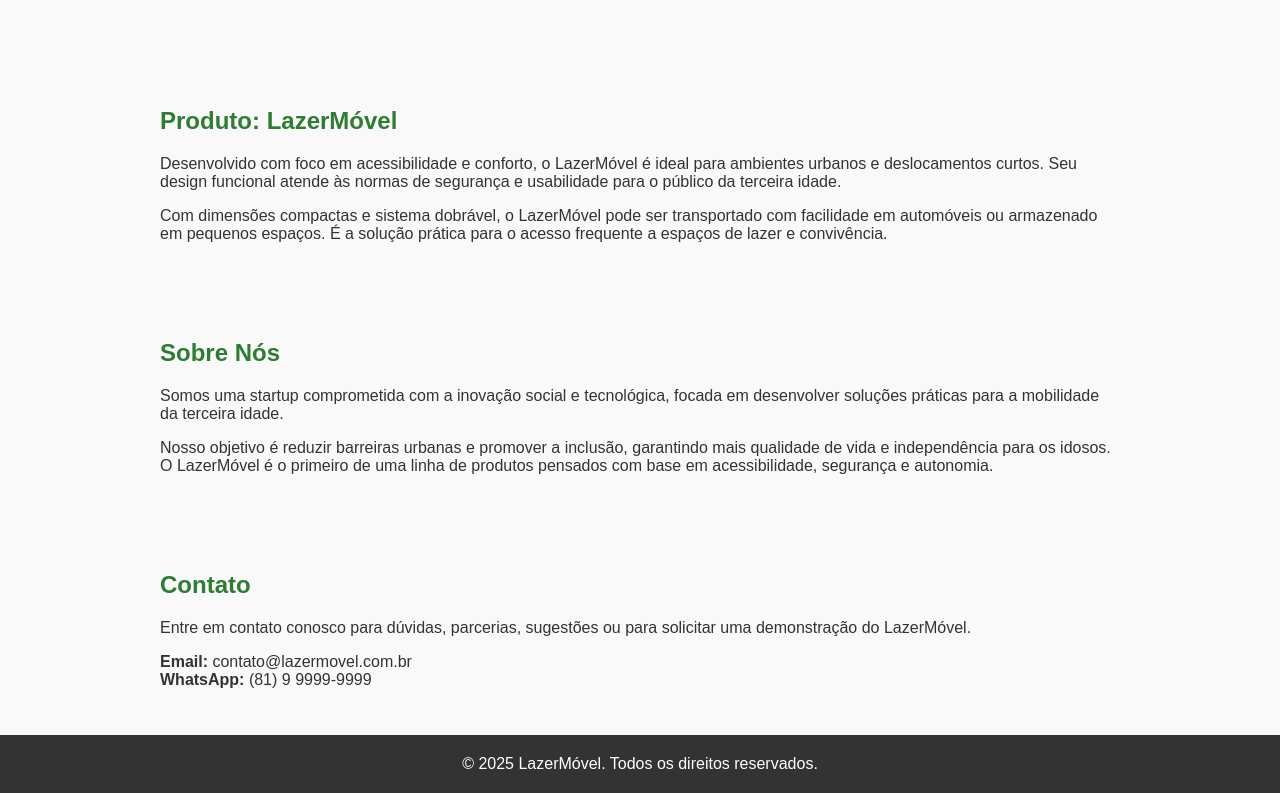
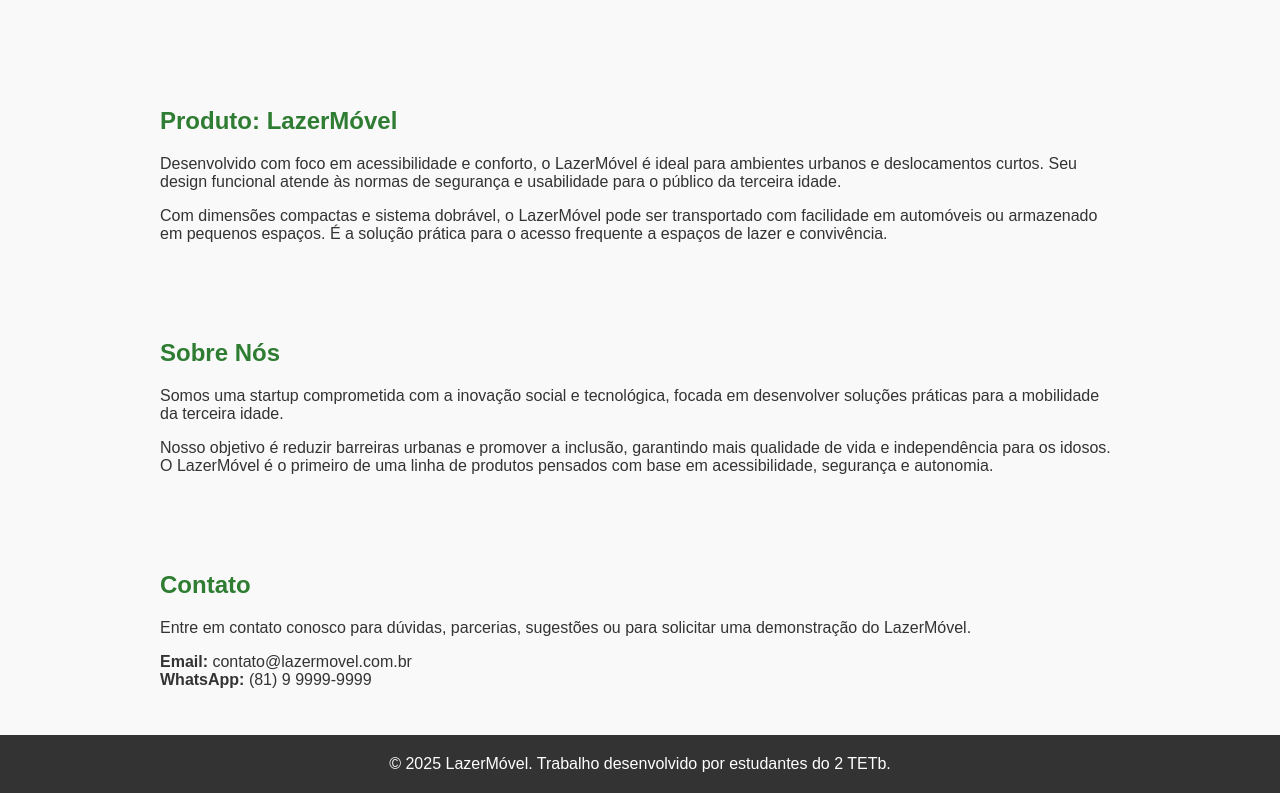
Before and after one commit to Joaquim1402/LazerM-vel, a plain HTML site: page index.html in a window 1280 px wide. Shown: the part 669-1462 px from the top of the page. Drawn offline with Linux system fonts and the light colour scheme.

Commit message:
Update index.html

```diff
--- a/index.html
+++ b/index.html
@@ -125,7 +125,7 @@
     </section>
 
     <footer>
-        &copy; 2025 LazerMóvel. Todos os direitos reservados.
+        &copy; 2025 LazerMóvel. Trabalho desenvolvido por estudantes do 2 TETb.
     </footer>
 </body>
 </html>
```
